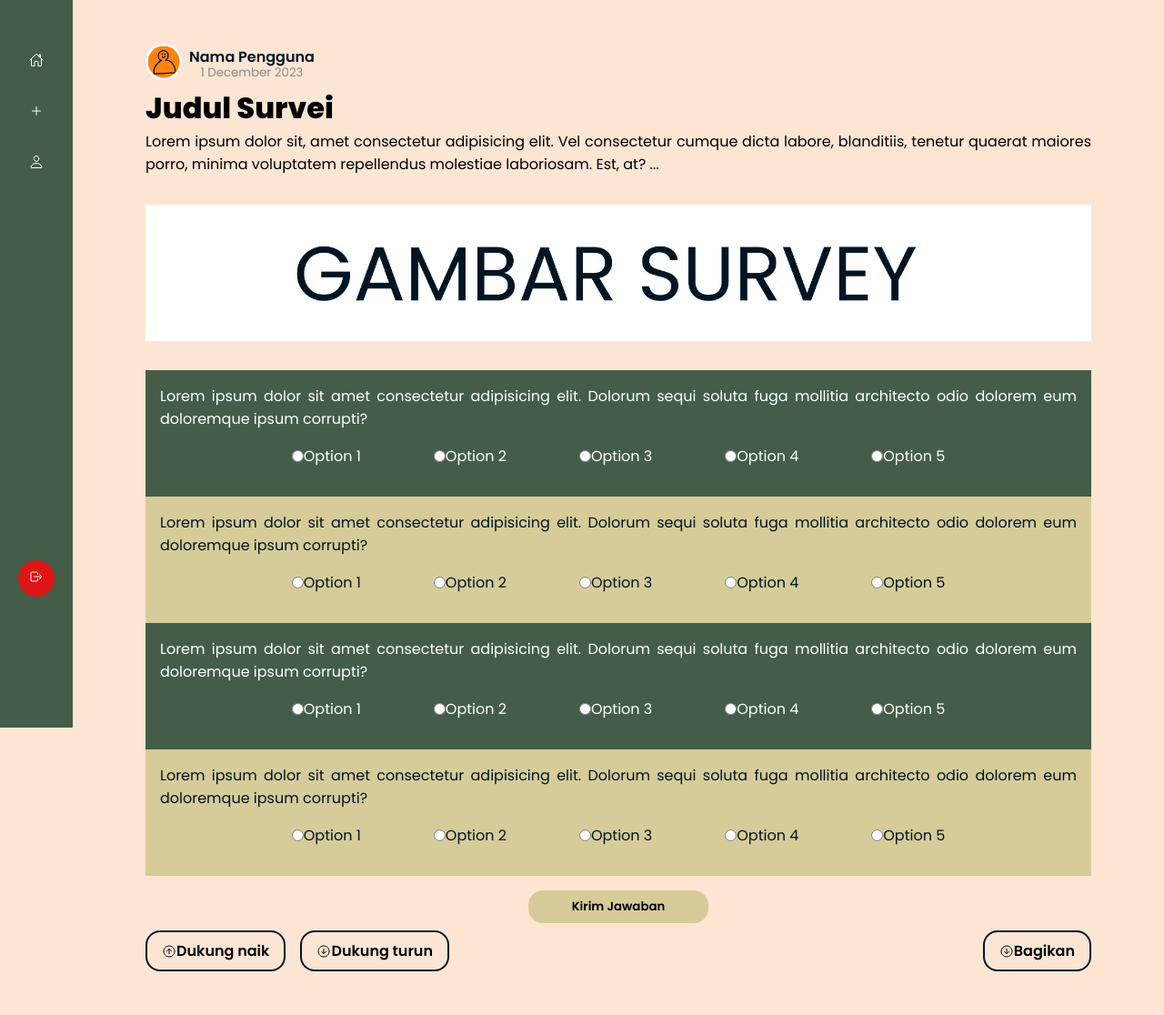
After one commit to dzakwanIrfan/gws, a PHP site: page /survey.php in a window 1280 px wide. The commit adds this page. Shown: the whole page at 91% size. Run offline with PHP 8.4, Linux system fonts and the light colour scheme.

Commit message:
menambahkan page survei

```diff
--- /dev/null
+++ b/assets/css/survey.css
@@ -0,0 +1,172 @@
+*{
+    margin: 0;
+    padding: 0;
+    font-family: 'Poppins', sans-serif;
+}
+
+body{
+    background-color: #FDE5D4;
+}
+
+.container{
+    margin-left: 5rem;
+    padding: 3rem 5rem;
+    box-sizing: border-box;
+    text-align: center;
+    display: flex;
+    flex-direction: column;
+}
+
+a{
+    text-decoration: none;
+    color: #001524;
+}
+
+.profile{
+    display: flex;
+    gap: 0.5rem;
+    align-items: center;
+}
+
+.profile img{
+    width: 2.5rem;
+    height: 2.5rem;
+    background-color: white;
+    padding: 2.5px;
+    object-fit: cover;
+    border-radius: 50%;
+    box-sizing: border-box;
+}
+
+.profile-desk{
+    line-height: 1rem;
+}
+
+.profile-desk .name{
+    font-weight: 600;
+    color: #001524;
+}
+
+.profile-desk .date small{
+    color: rgba(138, 138, 138, 1);
+}
+
+.title{
+    font-weight: 800;
+    font-size: 2rem;
+    text-align: left;
+}
+
+.desc{
+    text-align: justify;
+}
+
+.container > img{
+    margin: 2rem 0;
+}
+
+.option-group{
+    padding: 1rem 10rem;
+    display: flex;
+    justify-content: center;
+    gap: 1rem 5rem;
+    flex-wrap: wrap;
+}
+
+.option{
+    display: flex;
+    align-items: center;
+}
+
+.question-group{
+    background-color: #445D48;
+    color: white;
+    padding: 1rem 0;
+    display: flex;
+    flex-direction: column;
+    justify-content: center;
+}
+
+.question-group:nth-child(even){
+    background-color: #D6CC99;
+    color: #001524;
+}
+
+.question{
+    text-align: justify;
+    margin: auto;
+    padding: 0 1rem;
+}
+
+.question-container > input{
+    border: none;
+    outline: none;
+    padding: 0.5rem 3rem;
+    background-color: #D6CC99;
+    font-weight: 600;
+    border-radius: 1rem;
+    cursor: pointer;
+    margin-top: 1rem;
+}
+
+.question-container > input:hover{
+    outline: 2px solid #445D48;
+}
+
+.action{
+    margin-top: 0.5rem;
+    display: flex;
+    justify-content: space-between;
+    z-index: 99999999;
+}
+
+.votes{
+    display: flex;
+    gap: 1rem;
+}
+
+.center{
+    display: flex;
+    align-items: center;
+    border: 2px solid #001524;
+    padding: 0.5rem 1rem;
+    border-radius: 1rem;
+    font-weight: 600;
+    cursor: pointer;
+}
+
+.up:hover{
+    background-color: #445D48;
+    border-color: transparent;
+    color: white;
+}
+
+.down:hover{
+    background-color: #9F2727;
+    border-color: transparent;
+    color: white;
+}
+
+.share:hover{
+    background-color: #4E639A;
+    border-color: transparent;
+    color: white;
+}
+
+.up.active {
+    background-color: #445D48;
+    border-color: transparent;
+    color: white;
+}
+
+.down.active {
+    background-color: #9F2727;
+    border-color: transparent;
+    color: white;
+}
+
+.share.active{
+    background-color: #4E639A;
+    border-color: transparent;
+    color: white;
+}
--- a/index.php
+++ b/index.php
@@ -40,7 +40,7 @@
                         <a href="profile.php"><div class="date"><small>1 December 2023</small></div></a>
                     </div>
                 </div>
-                <a href="#">
+                <a href="survey.php">
                     <div class="title">Judul Survey</div>
                     <div class="desk">Lorem ipsum dolor sit amet consectetur, adipisicing elit. Eius sunt, commodi vitae sed unde quam ratione, illo, eaque nemo odio rerum! Eligendi a, impedit asperiores nisi modi omnis fuga consequatur alias cupiditate nobis corporis architecto commodi aut ratione eaque soluta! ...</div>
                     <img src="assets/images/gambar-survey.png" alt="survey-image" class="banner">
--- /dev/null
+++ b/survey.php
@@ -0,0 +1,98 @@
+<!DOCTYPE html>
+<html lang="en">
+<head>
+    <meta charset="UTF-8">
+    <meta name="viewport" content="width=device-width, initial-scale=1.0">
+    <title>Survei - GWS</title>
+    <?php include("layouts/font.php"); ?>
+    <link rel="stylesheet" href="assets/css/survey.css">
+</head>
+<body>
+    <?php include("layouts/sidebar.php"); ?>
+    <div class="container">
+        <div class="profile">
+            <a href="profile.php"><img src="assets/images/profile-picture.png" alt="profile"></a>
+            <div class="profile-desk">
+                <a href="profile.php"><div class="name">Nama Pengguna</div></a>
+                <a href="profile.php"><div class="date"><small>1 December 2023</small></div></a>
+            </div>
+        </div>
+        <div class="title">Judul Survei</div>
+        <div class="desc">Lorem ipsum dolor sit, amet consectetur adipisicing elit. Vel consectetur cumque dicta labore, blanditiis, tenetur quaerat maiores porro, minima voluptatem repellendus molestiae laboriosam. Est, at? ...</div>
+        <img src="assets/images//gambar-survey.png" alt="survei">
+        <form action="">
+            <div class="question-container">
+                <div class="question-group">
+                    <div class="question">Lorem ipsum dolor sit amet consectetur adipisicing elit. Dolorum sequi soluta fuga mollitia architecto odio dolorem eum doloremque ipsum corrupti?</div>
+                    <div class="option-group">
+                        <div class="option"><input type="radio" id="1" name="1"><label for="1">Option 1</label></div>
+                        <div class="option"><input type="radio" id="2" name="1"><label for="2">Option 2</label></div>
+                        <div class="option"><input type="radio" id="3" name="1"><label for="3">Option 3</label></div>
+                        <div class="option"><input type="radio" id="4" name="1"><label for="4">Option 4</label></div>
+                        <div class="option"><input type="radio" id="5" name="1"><label for="5">Option 5</label></div>
+                    </div>
+                </div>
+                <div class="question-group">
+                    <div class="question">Lorem ipsum dolor sit amet consectetur adipisicing elit. Dolorum sequi soluta fuga mollitia architecto odio dolorem eum doloremque ipsum corrupti?</div>
+                    <div class="option-group">
+                        <div class="option"><input type="radio" id="1" name="2"><label for="1">Option 1</label></div>
+                        <div class="option"><input type="radio" id="2" name="2"><label for="2">Option 2</label></div>
+                        <div class="option"><input type="radio" id="3" name="2"><label for="3">Option 3</label></div>
+                        <div class="option"><input type="radio" id="4" name="2"><label for="4">Option 4</label></div>
+                        <div class="option"><input type="radio" id="5" name="2"><label for="5">Option 5</label></div>
+                    </div>
+                </div>
+                <div class="question-group">
+                    <div class="question">Lorem ipsum dolor sit amet consectetur adipisicing elit. Dolorum sequi soluta fuga mollitia architecto odio dolorem eum doloremque ipsum corrupti?</div>
+                    <div class="option-group">
+                        <div class="option"><input type="radio" id="1" name="3"><label for="1">Option 1</label></div>
+                        <div class="option"><input type="radio" id="2" name="3"><label for="2">Option 2</label></div>
+                        <div class="option"><input type="radio" id="3" name="3"><label for="3">Option 3</label></div>
+                        <div class="option"><input type="radio" id="4" name="3"><label for="4">Option 4</label></div>
+                        <div class="option"><input type="radio" id="5" name="3"><label for="5">Option 5</label></div>
+                    </div>
+                </div>
+                <div class="question-group">
+                    <div class="question">Lorem ipsum dolor sit amet consectetur adipisicing elit. Dolorum sequi soluta fuga mollitia architecto odio dolorem eum doloremque ipsum corrupti?</div>
+                    <div class="option-group">
+                        <div class="option"><input type="radio" id="1" name="4"><label for="1">Option 1</label></div>
+                        <div class="option"><input type="radio" id="2" name="4"><label for="2">Option 2</label></div>
+                        <div class="option"><input type="radio" id="3" name="4"><label for="3">Option 3</label></div>
+                        <div class="option"><input type="radio" id="4" name="4"><label for="4">Option 4</label></div>
+                        <div class="option"><input type="radio" id="5" name="4"><label for="5">Option 5</label></div>
+                    </div>
+                </div>
+                <input type="submit" value="Kirim Jawaban">
+            </div>
+        </form>
+        <div class="action">
+            <div class="votes">
+                <div class="up center" onclick="toggleVote(this)">
+                    <ion-icon name="arrow-up-circle-outline"></ion-icon> <span>Dukung naik</span>
+                </div>
+                <div class="down center" onclick="toggleVote(this)">
+                    <ion-icon name="arrow-down-circle-outline"></ion-icon> <span>Dukung turun</span>
+                </div>
+            </div>
+            <div class="share center" onclick="toggleShare(this)"><ion-icon name="arrow-down-circle-outline"></ion-icon> <span>Bagikan</span></div>
+        </div>
+    </div>
+
+<script>
+    function toggleVote(element) {
+        element.classList.toggle('active');
+
+        const otherVoteElement = element.classList.contains('up') ? document.querySelector('.down') : document.querySelector('.up');
+        otherVoteElement.classList.remove('active');
+
+        return false;
+    }
+
+    function toggleShare(element) {
+        element.classList.toggle('active');
+
+        return false;
+    }
+</script>
+</body>
+</html>
```
